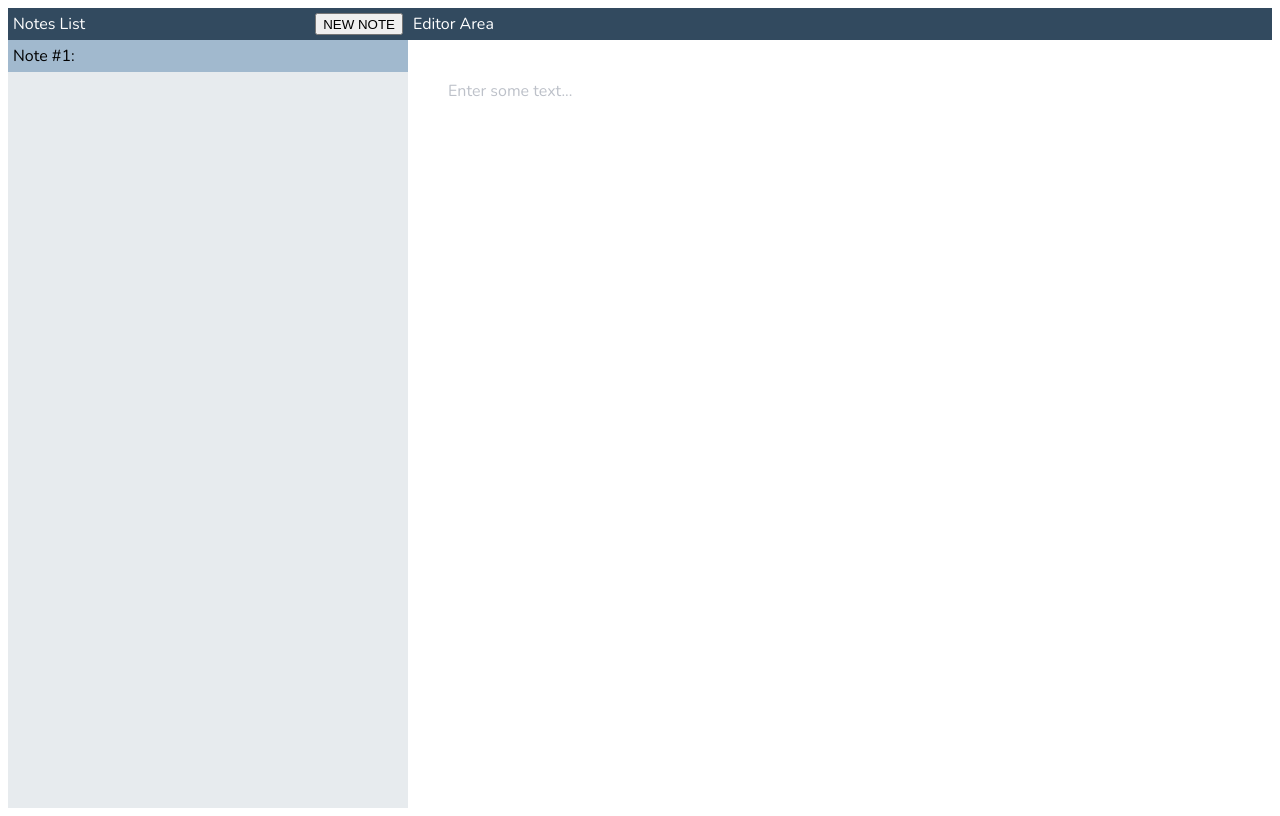
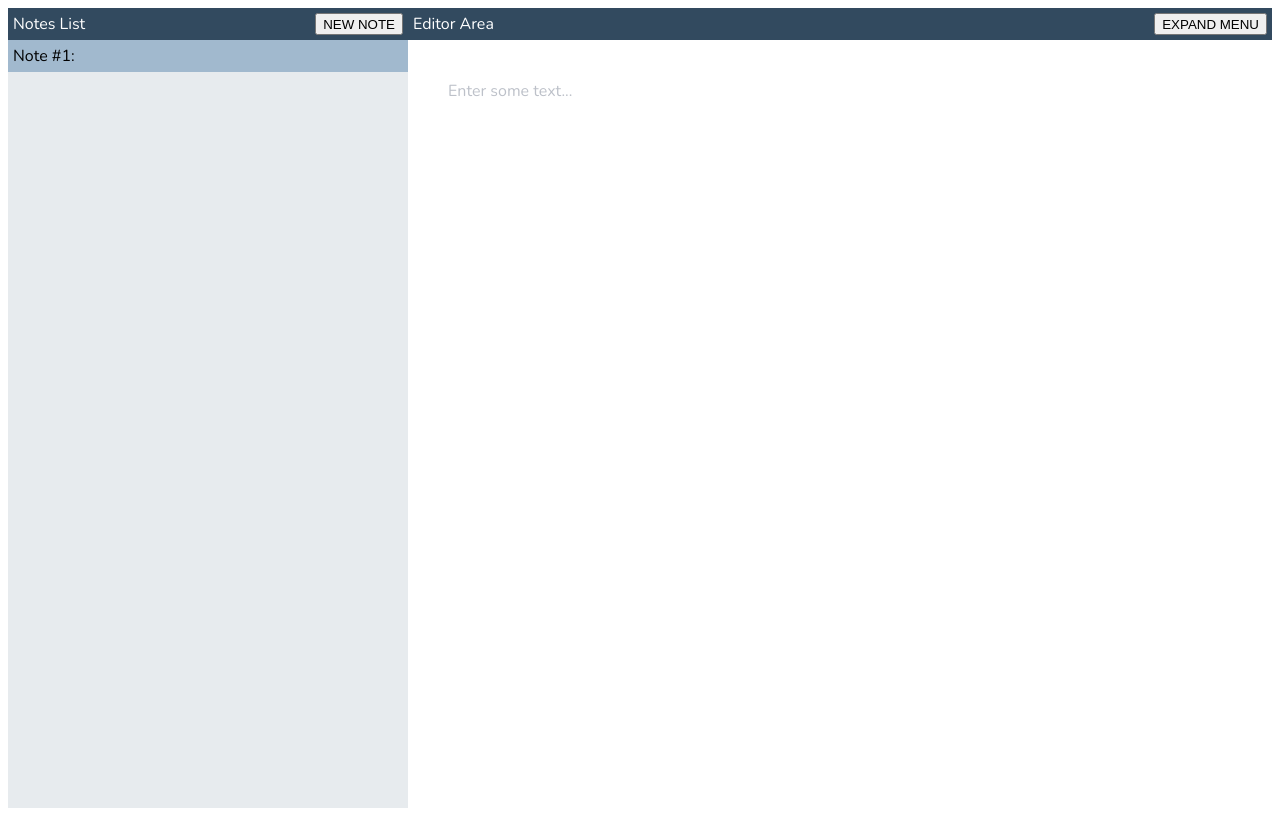
Before and after one commit to rickvarela/notelyst-client, a React (Create React App) app: page / in a window 1280 px wide. Built offline with nearby package versions, Linux system fonts and the light colour scheme.

Commit message:
Add expandable menu

```diff
--- a/src/App.js
+++ b/src/App.js
@@ -1,5 +1,5 @@
 import styled from 'styled-components'
-import { useEffect } from 'react'
+import { useState } from 'react'
 import { useNoteState } from './util/NoteState'
 
 import { InputArea } from './sections/InputArea'
@@ -7,20 +7,23 @@ import { NotesMenu } from './sections/NotesMenu'
 
 const StyledApp = styled.div`
   display: flex;
+  flex-direction: row;
   height: 100vh;
   font-family: 'Nunito', sans-serif;
 `
 
 function App() {
   const [editorState, setEditorState, noteState, noteActions] = useNoteState()
+  const [expandState, setExpandState] = useState(true)
 
-  useEffect(() => {
-  }, [noteState, editorState])
+  const handelExpand = () => {
+    setExpandState(!expandState)
+  }
 
   return (
     <StyledApp>
-      <NotesMenu noteState={noteState} noteActions={noteActions}/>
-      <InputArea editorState={editorState} setEditorState={setEditorState} />
+      <NotesMenu noteState={noteState} noteActions={noteActions} expandState={expandState} />
+      <InputArea editorState={editorState} setEditorState={setEditorState} handelExpand={handelExpand} />
     </StyledApp>
   );
 }
--- a/src/sections/InputArea.js
+++ b/src/sections/InputArea.js
@@ -9,10 +9,10 @@ const StyledInputArea = styled.div`
     flex-direction: column;
 `
 
-export const InputArea = ({ editorState, setEditorState }) => {
+export const InputArea = ({ editorState, setEditorState, handelExpand }) => {
     return (
         <StyledInputArea>
-            <InputAreaHeader />
+            <InputAreaHeader handelExpand={handelExpand} />
             <InputAreaEditor editorState={editorState} setEditorState={setEditorState} />
         </StyledInputArea>
     )
@@ -22,12 +22,16 @@ const StyledInputAreaHeader = styled.div`
     background-color: #324A5F;
     color: white;
     padding: 5px;
+    display: flex;
+    flex-direction: row;
+    justify-content: space-between;
 `
 
-const InputAreaHeader = () => {
+const InputAreaHeader = ({ handelExpand }) => {
     return (
         <StyledInputAreaHeader>
             Editor Area
+            <button onClick={handelExpand} >EXPAND MENU</button>
         </StyledInputAreaHeader>
     )
 }
--- a/src/sections/NotesMenu.js
+++ b/src/sections/NotesMenu.js
@@ -3,13 +3,16 @@ import { convertToRaw } from 'draft-js'
 
 const StyledNotesMenu = styled.div`
     background-color: #E7EBEE;
-    width: 400px;
+    width: ${(props) => (props.expandState ? '400px' : 0)};
+    overflow-x: hidden;
+    opacity: ${(props) => (props.expandState ? '100%' : '0%')};
+    transition: opacity 700ms;
 `
 
-export const NotesMenu = ({ noteState, noteActions }) => {
+export const NotesMenu = ({ noteState, noteActions, expandState }) => {
 
     return (
-        <StyledNotesMenu>
+        <StyledNotesMenu expandState={expandState}>
             <NotesMenuHeader noteActions={noteActions}/>
             <NotesList noteState={noteState} noteActions={noteActions}/>
         </StyledNotesMenu>
```
